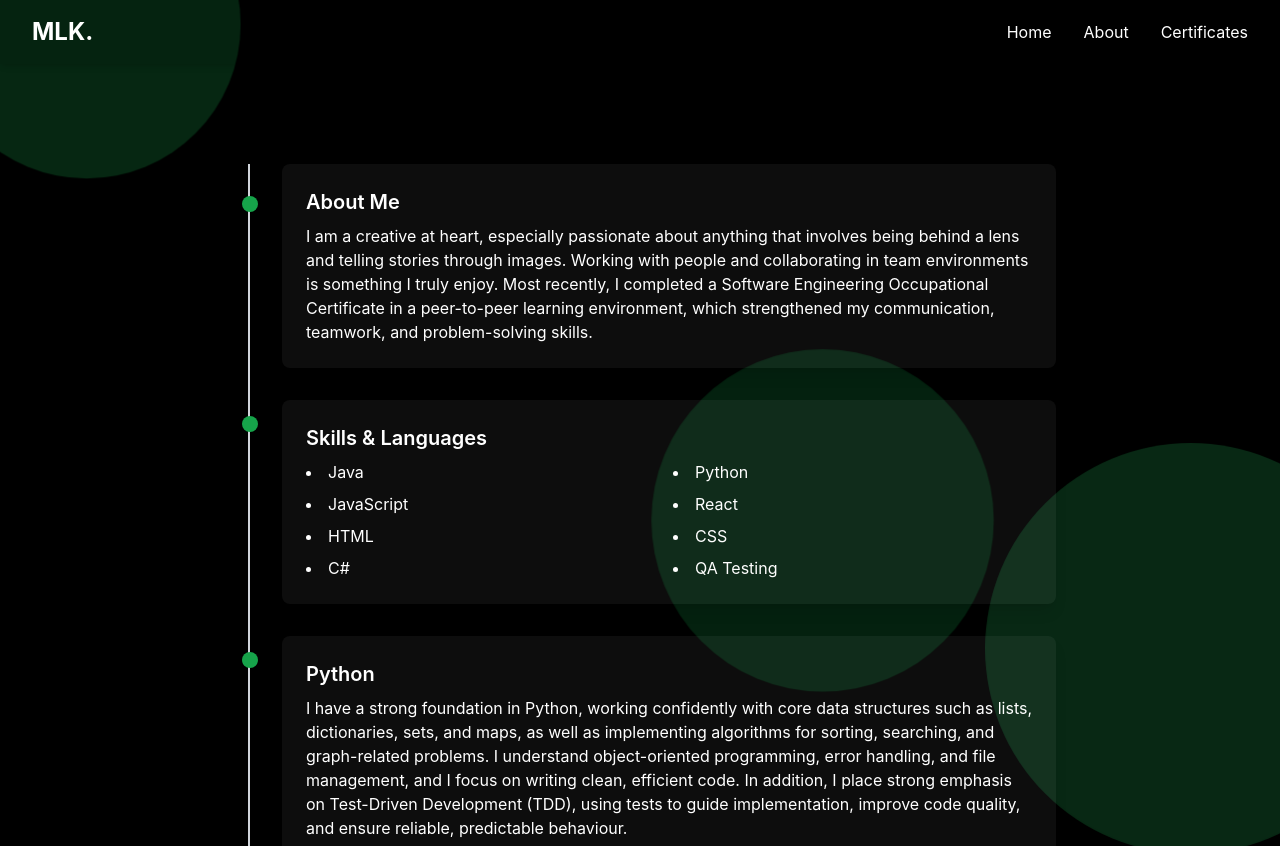
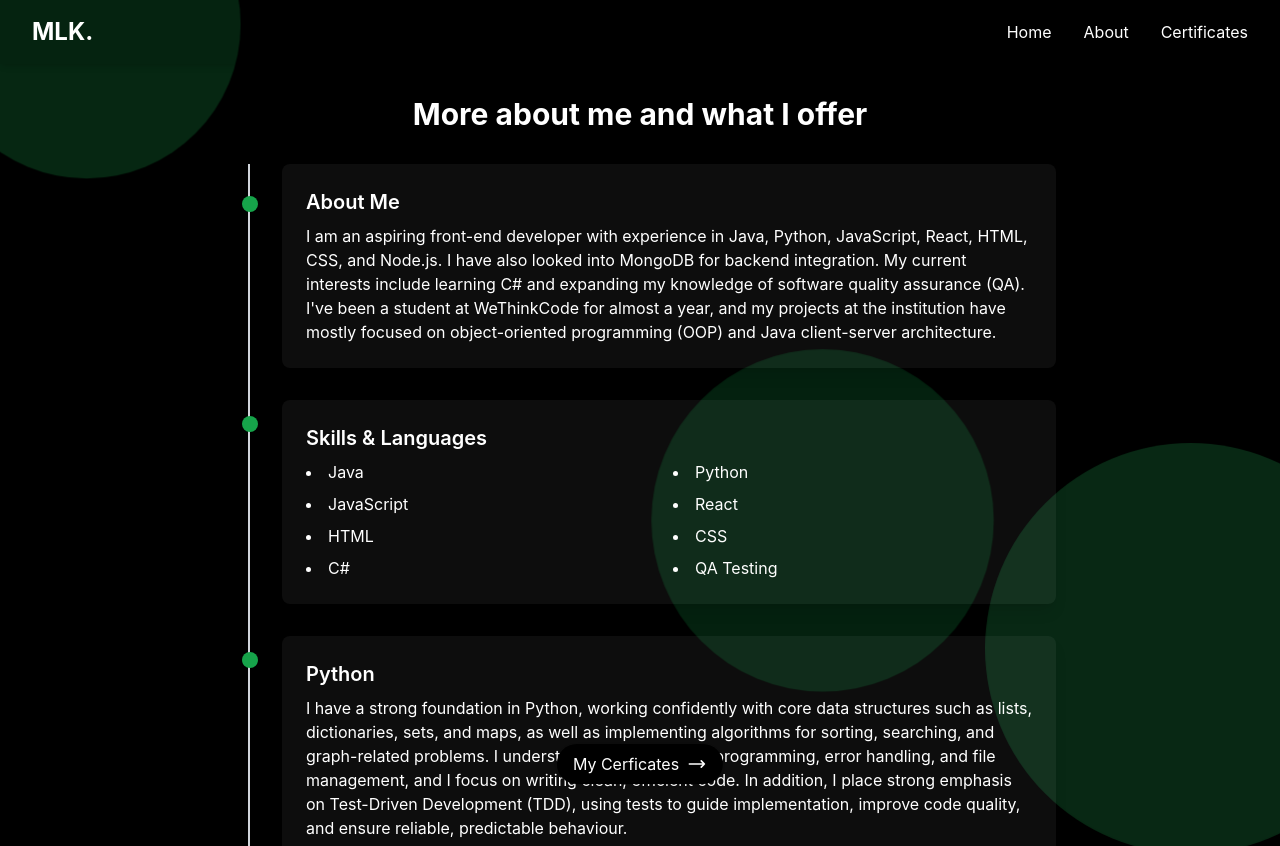
Before and after one commit to MoKambule/updated_portfolio, a React (Create React App) app: page /about in a window 1280 px wide. Shown: the top 846 px of the page. Built offline with nearby package versions, Linux system fonts and the light colour scheme.

Commit message:
updated the link button and and linked it it to respective pages

```diff
--- a/src/Components/About.js
+++ b/src/Components/About.js
@@ -1,4 +1,5 @@
 import React from "react";
+import { IconLinkButton } from "./LinkButton";
 
 function About() {
    const skillsAndLanguages = [
@@ -14,7 +15,7 @@ function About() {
 
   return (
   <div className="max-w-4xl mx-auto p-8">
-  <h1 className="text-3xl font-bold mb-8 text-center">About Me & Skills</h1>
+  <h1 className="text-3xl text-white font-bold mb-8 text-center">More about me and what I offer</h1>
 
   <ul className="relative border-l-2 border-gray-300 ml-6">
     {/* About Me */}
@@ -26,10 +27,11 @@ function About() {
       <div className="bg-white/5 shadow-lg rounded-lg p-6 hover:shadow-xl transition duration-300">
         <h2 className="text-xl font-semibold mb-2 text-white">About Me</h2>
         <p className="text-white">
-          I am a creative at heart, especially passionate about anything that involves being behind a lens and telling stories through images.
-          Working with people and collaborating in team environments is something I truly enjoy.
-          Most recently, I completed a Software Engineering Occupational Certificate in a peer-to-peer learning environment,
-          which strengthened my communication, teamwork, and problem-solving skills.
+          I am an aspiring front-end developer with experience in Java, Python, JavaScript, React, HTML, CSS, and Node.js.
+            I have also looked into MongoDB for backend integration. My current interests include learning C# and
+            expanding my knowledge of software quality assurance (QA). I've been a student at WeThinkCode for almost
+            a year, and my projects at the institution have mostly focused on object-oriented programming (OOP) and
+            Java client-server architecture.
         </p>
       </div>
     </li>
@@ -89,7 +91,9 @@ function About() {
       </div>
     </li>
   </ul>
+  < IconLinkButton to="/certificates" label="My Cerficates" />
 </div>
+
 
 
   );
--- a/src/Components/Certificates.js
+++ b/src/Components/Certificates.js
@@ -5,6 +5,7 @@ import IntroCoding from '../Assets/Certificates/introductionToCoding.png';
 import Responsive from '../Assets/Certificates/ResponviWebDev.png';
 import VA from '../Assets/Certificates/virtualAssistance.png';
 import WebDev from '../Assets/Certificates/WebDev.png';
+import { IconLinkButton } from "./LinkButton";
 
 
 
@@ -104,6 +105,7 @@ function Certificates() {
           />
         ))}
       </div>
+      < IconLinkButton to="/" label="Back Home" />
     </section>
   );
 }
--- a/src/Components/Home.js
+++ b/src/Components/Home.js
@@ -38,6 +38,7 @@ function Home() {
           />
         </div>
       </div>
+     < IconLinkButton to="/about" label="learn more about me" />
 
     </section>
      <Contact/>
--- a/src/Components/LinkButton.js
+++ b/src/Components/LinkButton.js
@@ -1,10 +1,22 @@
-import { Button } from "@material-tailwind/react";
+import React from "react";
 import { Link } from "react-router-dom";
 
 export function IconLinkButton({ to, label }) {
   return (
     <Link to={to}>
-      <Button variant="text" className="flex items-center gap-2">
+      <button
+        className="
+        fixed bottom-4 left-1/2 -translate-x-1/2   /* Always bottom center */
+          z-50
+          flex items-center gap-2
+          bg-black text-white
+          px-4 py-2
+          rounded-full
+          shadow
+          hover:bg-white/10
+          transition-colors
+        "
+      >
         {label}
         <svg
           xmlns="http://www.w3.org/2000/svg"
@@ -20,7 +32,7 @@ export function IconLinkButton({ to, label }) {
             d="M17.25 8.25L21 12m0 0l-3.75 3.75M21 12H3"
           />
         </svg>
-      </Button>
+      </button>
     </Link>
   );
 }
```
